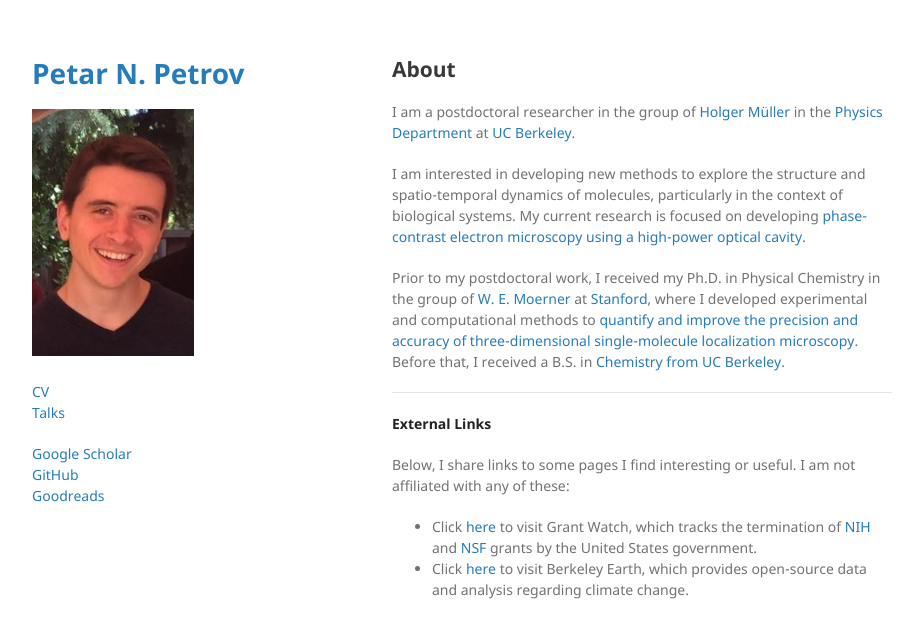
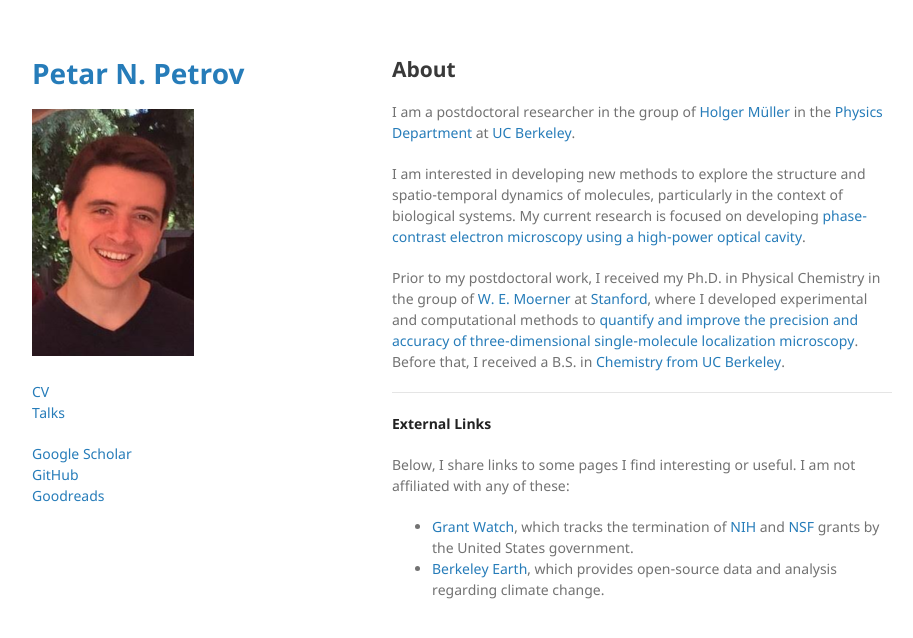
Before and after one commit to itspetar/itspetar.github.io, a Jekyll site: the page built from index.md, in a window 1280 px wide. Shown: the top 638 px of the page, without its empty margins (178-1091 px from the left). Built offline with Jekyll 4.4.1, drawn with Linux system fonts in a browser that asks for light colours; the repository's description, which GitHub fills in, is left out; our own code applies the rules of GitHub Pages for plain Markdown files.

Commit message:
formatting

```diff
--- a/index.md
+++ b/index.md
@@ -15,5 +15,5 @@ Prior to my postdoctoral work, I received my Ph.D. in Physical Chemistry in the
 **External Links**
 
 Below, I share links to some pages I find interesting or useful. I am not affiliated with any of these:
-* Click <a href="https://grant-watch.us/" target="_blank">here</a> to visit Grant Watch, which tracks the termination of <a href="https://grant-watch.us/nih-data.html" target="_blank">NIH</a> and <a href="https://grant-watch.us/nsf-data.html" target="_blank">NSF</a> grants by the United States government.
-* Click  <a href="https://berkeleyearth.org/" target="_blank">here</a> to visit Berkeley Earth, which provides open-source data and analysis regarding climate change.
+* <a href="https://grant-watch.us/" target="_blank">Grant Watch</a>, which tracks the termination of <a href="https://grant-watch.us/nih-data.html" target="_blank">NIH</a> and <a href="https://grant-watch.us/nsf-data.html" target="_blank">NSF</a> grants by the United States government.
+* <a href="https://berkeleyearth.org/" target="_blank">Berkeley Earth</a>, which provides open-source data and analysis regarding climate change.
```
